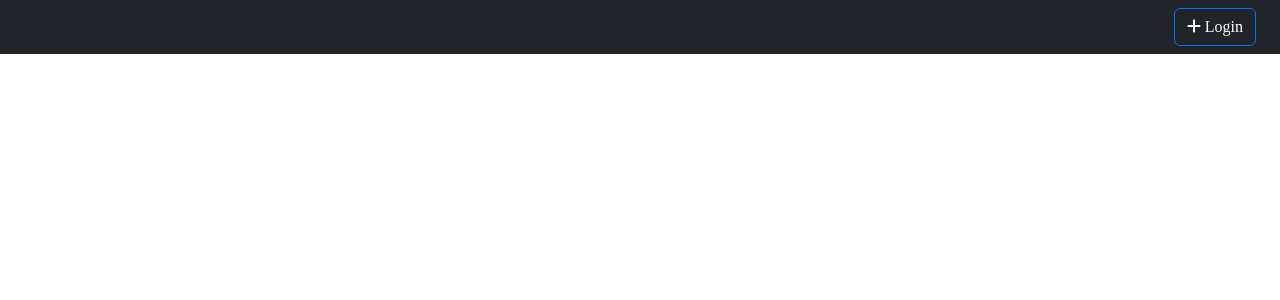
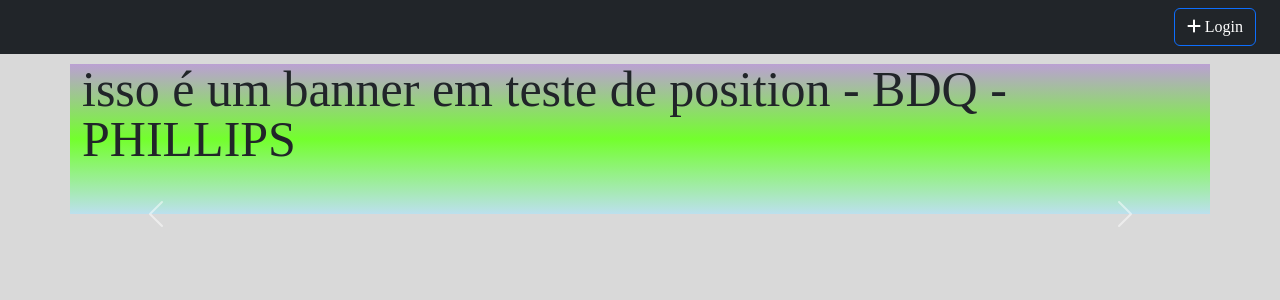
Before and after one commit to renaner123/phillips-BdQ, a React (Create React App) app in the folder front-end/: page /index in a window 1280 px wide. Shown: the top 300 px of the page. Built offline with nearby package versions, Linux system fonts and the light colour scheme.

Commit message:
Front - iniciado o prototipo da tela inicial/institucional

```diff
--- a/front-end/src/App.tsx
+++ b/front-end/src/App.tsx
@@ -1,6 +1,7 @@
 import './App.css';
 import { BrowserRouter, BrowserRouter as Router, Route, Routes } from 'react-router-dom';
 import NavSideBarComponent from './components/NavSidebar';
+import NavBarLogin from './components/NavbarLogin';
 
 import Register from './pages/Register';
 import Login from './pages/Login';
@@ -16,13 +17,25 @@
 
 // NOTE a disposição dos menus está assim apenas para facilitar os testes. Será adicionado os devidos campos na área de cada ROLE
 
+
 function App() {
   const [countQuestions, setCountQuestions] = useState<any>(null);
   const [countMaterials, setCountMaterials] = useState<any>(null);
   return (
     <>
+<BrowserRouter>
 
-    <Institutional/>
+<Routes>
+
+  <Route path='/' element={<NavBarLogin />}>
+    <Route path="/index" element={<Institutional/>} />
+
+  </Route>
+
+
+</Routes>
+</BrowserRouter>
+
 
     </>
 
--- /dev/null
+++ b/front-end/src/components/Banner.tsx
@@ -0,0 +1,9 @@
+import React from 'react';
+
+export default function Banner (){
+    return(
+        <div className="banner-upper">
+            isso é um banner em teste de position - BDQ - PHILLIPS
+        </div>
+    )
+}
--- a/front-end/src/components/NavbarLogin.tsx
+++ b/front-end/src/components/NavbarLogin.tsx
@@ -1,11 +1,12 @@
+import React from "react";
 import { faPlus } from "@fortawesome/free-solid-svg-icons";
 import { FontAwesomeIcon } from "@fortawesome/react-fontawesome";
-import { Button, Container, Navbar } from "react-bootstrap";
+import { Button, Navbar } from "react-bootstrap";
+import { Outlet } from "react-router-dom";
 
 export default function NavBarLogin() {
     return (
-
-
+        <>
             <Navbar className="navbar navbar-dark bg-dark">
                 <div className="d-flex justify-content-end w-100 ">
                     <Button className="my-2 my-sm-0 mx-4 bg-dark ">
@@ -14,5 +15,7 @@
                 </div>
             </Navbar>
 
+            <Outlet />
+        </>
     )
 }
--- a/front-end/src/pages/Institutional.tsx
+++ b/front-end/src/pages/Institutional.tsx
@@ -1,8 +1,25 @@
 import React from 'react';
+import { Carousel, Container, Navbar, Row } from 'react-bootstrap';
+import { Outlet } from 'react-router-dom';
+import Banner from '../components/Banner';
 import NavBarLogin from '../components/NavbarLogin';
+import Sidebar from '../components/Sidebar';
 
-export default function Institutional (){
-    return(
-        <NavBarLogin></NavBarLogin>
+export default function Institutional() {
+    return (
+        <>
+            <Container>
+                <Row>
+                    <Banner></Banner>
+                </Row>
+                <Row>
+                    <Carousel>
+
+                    </Carousel>
+                </Row>
+
+            </Container>
+
+        </>
     )
 }
--- /dev/null
+++ b/front-end/src/styleSheet/_banner.scss
@@ -0,0 +1,19 @@
+.banner-upper {
+    /* Permalink - use to edit and share this gradient: https://colorzilla.com/gradient-editor/#bba0d3+0,73ff2d+50,bce0ee+100 */
+    background: #bba0d3;
+    /* Old browsers */
+    background: -moz-linear-gradient(top, #bba0d3 0%, #73ff2d 50%, #bce0ee 100%);
+    /* FF3.6-15 */
+    background: -webkit-linear-gradient(top, #bba0d3 0%, #73ff2d 50%, #bce0ee 100%);
+    /* Chrome10-25,Safari5.1-6 */
+    background: linear-gradient(to bottom, #bba0d3 0%, #73ff2d 50%, #bce0ee 100%);
+    /* W3C, IE10+, FF16+, Chrome26+, Opera12+, Safari7+ */
+    filter: progid:DXImageTransform.Microsoft.gradient(startColorstr='#bba0d3', endColorstr='#bce0ee', GradientType=0);
+    /* IE6-9 */
+
+    width: auto;
+    height: 150px;
+    margin-top: 10px;
+    font-size: 50px;
+
+}
--- /dev/null
+++ b/front-end/src/styleSheet/_institutional.scss
@@ -0,0 +1,3 @@
+body{
+    background-color: #D9D9D9;
+}
--- a/front-end/src/styleSheet/index.scss
+++ b/front-end/src/styleSheet/index.scss
@@ -4,3 +4,5 @@
 @import 'login';
 @import 'common';
 @import 'sidebar';
+@import 'institutional';
+@import 'banner';
```
Lines whose indentation alone changed are shown as unchanged.
